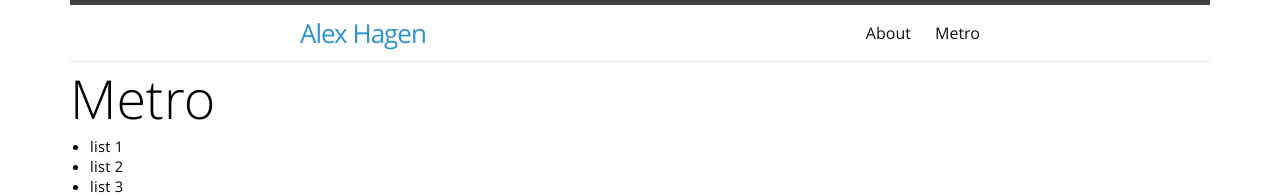
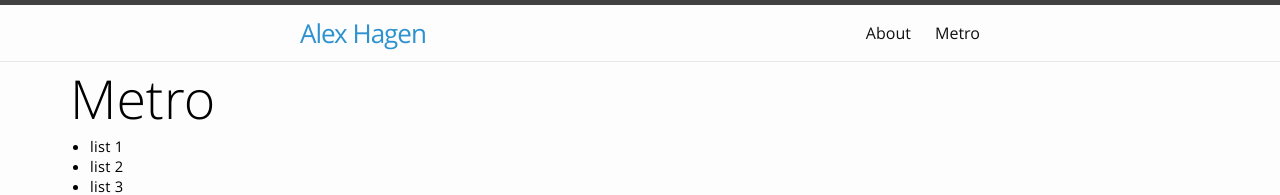
Before and after one commit to alexhagen/alexhagen.github.io, a Jekyll site: the page built from metro.md, in a window 1280 px wide. Shown: the top 195 px of the page. Built offline with Jekyll 4.4.1, drawn with Linux system fonts in a browser that asks for light colours.

Commit message:
added header?

```diff
--- a/_layouts/metro.html
+++ b/_layouts/metro.html
@@ -4,8 +4,10 @@
 {% include head.html %}
 
 <body class="metro">
+
+{% include header.html %}
+
 <div class="container">
-{% include header.html %}
 
 <div class="grid fluid show-grid">
 
```
